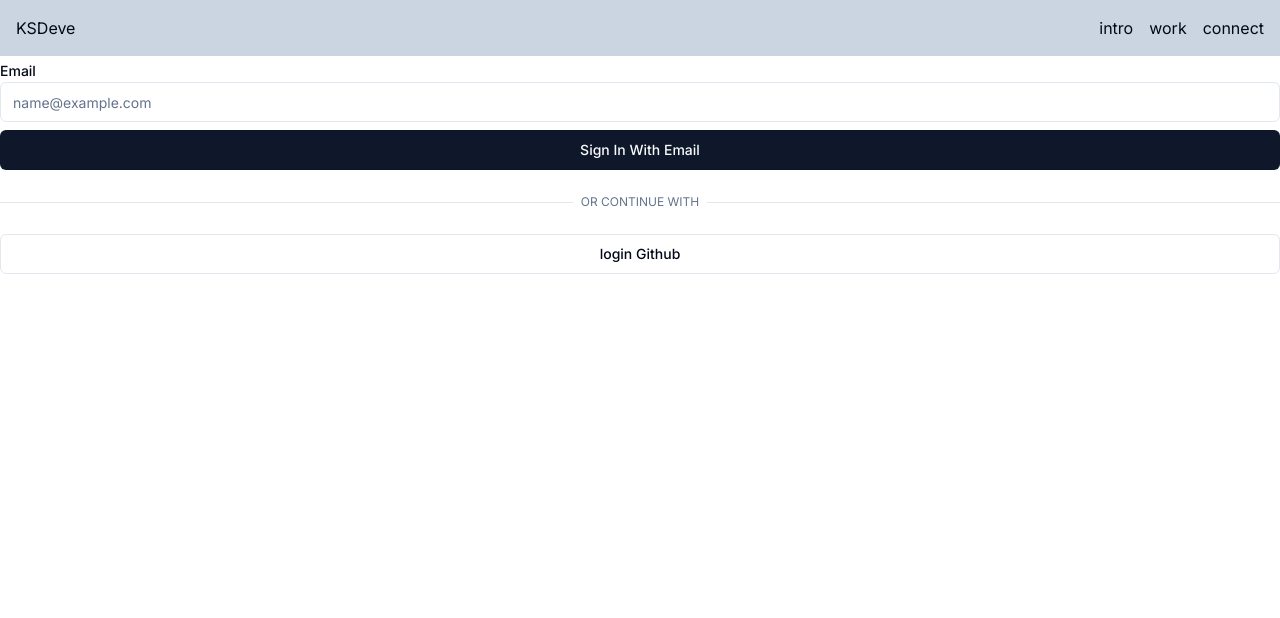
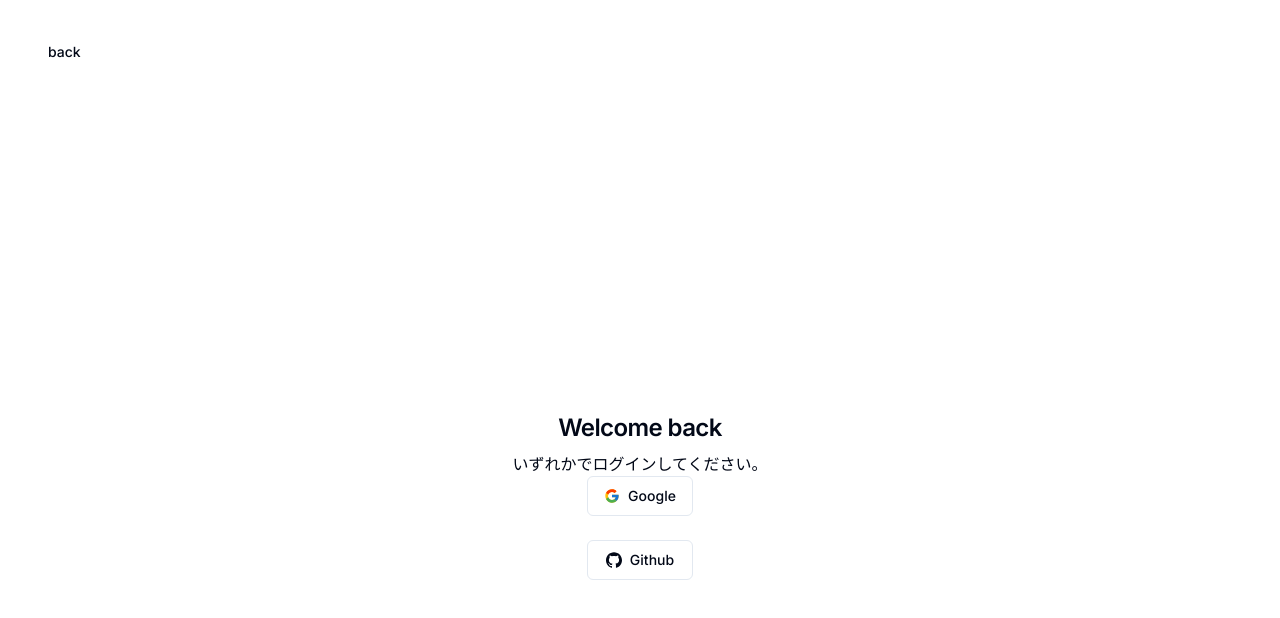
Before and after one commit to ksdeveloper0201/atDNC, a Next.js app: page /login in a window 1280 px wide. Shown: the top 618 px of the page. Built offline with nearby package versions, Linux system fonts and the light colour scheme.

Commit message:
file整理

```diff
--- a/app/(auth)/login/page.tsx
+++ b/app/(auth)/login/page.tsx
@@ -1,11 +1,29 @@
+import { buttonVariants } from "@/components/ui/button";
 import UserAuthForm from "@/components/user-auth-form";
+import { cn } from "@/lib/utils";
+import Link from "next/link";
 
 const LoginPage = () => {
     return (
-        <div>
+        <div className="mt-8 container flex h-screen w-screen flex-col items-center justify-center">
+            <Link
+                href="/"
+                className={cn(
+                    buttonVariants({ variant: "ghost" }),
+                    "absolute left-4 top-4 md:left-8 md:top-8"
+                )}
+            >
+                back
+            </Link>
+            <div className="flex flex-col space-y-2 text-center">
+                <h1 className="text-2xl font-semibold tracking-tight">
+                    Welcome back
+                </h1>
+                <p>いずれかでログインしてください。</p>
+            </div>
             <UserAuthForm />
         </div>
     );
-}
+};
 
 export default LoginPage;
--- a/app/atDNC/layout.tsx
+++ b/app/atDNC/layout.tsx
@@ -18,7 +18,7 @@ const AtDNCLayout = ({ children }: { children: ReactNode }) => {
         <>
             <HeaderComponent title={atDNCConfig.title} mainNav={atDNCConfig.mainNav} sidebarNav={atDNCConfig.sidebarNav} />
             {/* Aboutページ専用のコンテンツを表示 */}
-            <main className='text-base'>
+            <main className='text-base mt-8'>
                 {children}
             </main>
 
--- a/app/atDNC/page.tsx
+++ b/app/atDNC/page.tsx
@@ -3,11 +3,6 @@ import SetTodoInfo from "@/components/atDNC/set-todo-info";
 
 
 const atDNCPage = () => {
-    // const todoData = localStorage.getItem('todoData')
-    // if (todoData) {
-    //     JSON.parse(todoData)
-    // }
-
     return (
         <div className="container mx-auto px-6 py-8">
             <div className="text-center">
--- a/app/layout.tsx
+++ b/app/layout.tsx
@@ -19,9 +19,9 @@ export default function RootLayout({
   children: React.ReactNode;
 }>) {
   return (
-    <html lang="en">
+    <html lang="Ja">
       <body className={cn(inter.className, "pt-16")}>
-        <HeaderComponent title={introConfig.title} mainNav={introConfig.mainNav} sidebarNav={introConfig.sidebarNav} />
+        {/* <HeaderComponent title={introConfig.title} mainNav={introConfig.mainNav} sidebarNav={introConfig.sidebarNav} /> */}
         {children}
       </body>
     </html>
--- a/components/HeaderComponent.tsx
+++ b/components/HeaderComponent.tsx
@@ -7,6 +7,8 @@ import { cn } from "@/lib/utils";
 
 import * as React from "react"
 import { AtDNCConfig, IntroConfig } from "@/types";
+import { Button } from "./ui/button";
+import { useRouter } from "next/navigation";
 
 type HeaderComponentProps = {
     className?: string;
@@ -16,6 +18,7 @@ const HeaderComponent: React.FC<HeaderComponentProps> = ({ title, mainNav, sideb
     console.log('mainNav', mainNav)
 
     const [isOpen, setIsOpen] = useState<boolean>(false);
+    const [isLogon, setIsLogon] = useState<boolean>(false);
     const toggleMenuOpen = () => {
         setIsOpen(!isOpen);
     };
@@ -25,17 +28,20 @@ const HeaderComponent: React.FC<HeaderComponentProps> = ({ title, mainNav, sideb
         setIsOpen(false);
     };
 
+    const router = useRouter()
+
     return (
         <header className={cn("fixed top-0 left-0 w-full z-50", className)}>
             <div className="flex justify-between bg-slate-300 text-xxl p-4">
                 <Link role="logo" href='/'>{title}</Link>
+                {isLogon ? (
                     <div role="navigation">
                         <nav>
                             <ul className="gap-4 md:flex hidden">
                                 {mainNav.map((data, index) => {
                                     return (
                                         <li key={index}>
-                                        <Link href={data.href} onClick={closeMenu}>
+                                            <Link href={data.href} onClick={closeMenu} className={data.disabled && 'cursor-not-allowed'}>
                                                 {data.title}
                                             </Link>
                                         </li>
@@ -53,7 +59,7 @@ const HeaderComponent: React.FC<HeaderComponentProps> = ({ title, mainNav, sideb
                                 {mainNav.map((data, index) => {
                                     return (
                                         <li key={index} className="my-5">
-                                        <Link href={data.href!} onClick={closeMenu}>
+                                            <Link href={data.href!} onClick={closeMenu} >
                                                 {data.title}
                                             </Link>
                                         </li>
@@ -70,6 +76,10 @@ const HeaderComponent: React.FC<HeaderComponentProps> = ({ title, mainNav, sideb
                             />
                         </div>
                     </div>
+                ) : (
+                    <Button onClick={() => router.push('/login')}>logon</Button>
+                )
+                }
             </div>
         </header>
     );
--- /dev/null
+++ b/components/icon.tsx
@@ -0,0 +1,132 @@
+export const Icons = {
+    spinner: ({ ...props }) => {
+        return (
+            <svg
+                xmlns="http://www.w3.org/2000/svg"
+                width="200"
+                height="200"
+                viewBox="0 0 24 24"
+                {...props}
+            >
+                <circle
+                    cx="12"
+                    cy="3.5"
+                    r="1.5"
+                    fill="currentColor"
+                    opacity="0"
+                >
+                    <animateTransform
+                        attributeName="transform"
+                        calcMode="discrete"
+                        dur="2.4s"
+                        repeatCount="indefinite"
+                        type="rotate"
+                        values="0 12 12;90 12 12;180 12 12;270 12 12"
+                    />
+                    <animate
+                        attributeName="opacity"
+                        dur="0.6s"
+                        keyTimes="0;0.5;1"
+                        repeatCount="indefinite"
+                        values="1;1;0"
+                    />
+                </circle>
+                <circle
+                    cx="12"
+                    cy="3.5"
+                    r="1.5"
+                    fill="currentColor"
+                    opacity="0"
+                >
+                    <animateTransform
+                        attributeName="transform"
+                        begin="0.2s"
+                        calcMode="discrete"
+                        dur="2.4s"
+                        repeatCount="indefinite"
+                        type="rotate"
+                        values="30 12 12;120 12 12;210 12 12;300 12 12"
+                    />
+                    <animate
+                        attributeName="opacity"
+                        begin="0.2s"
+                        dur="0.6s"
+                        keyTimes="0;0.5;1"
+                        repeatCount="indefinite"
+                        values="1;1;0"
+                    />
+                </circle>
+                <circle
+                    cx="12"
+                    cy="3.5"
+                    r="1.5"
+                    fill="currentColor"
+                    opacity="0"
+                >
+                    <animateTransform
+                        attributeName="transform"
+                        begin="0.4s"
+                        calcMode="discrete"
+                        dur="2.4s"
+                        repeatCount="indefinite"
+                        type="rotate"
+                        values="60 12 12;150 12 12;240 12 12;330 12 12"
+                    />
+                    <animate
+                        attributeName="opacity"
+                        begin="0.4s"
+                        dur="0.6s"
+                        keyTimes="0;0.5;1"
+                        repeatCount="indefinite"
+                        values="1;1;0"
+                    />
+                </circle>
+            </svg>
+        );
+    },
+    github: ({ ...props }) => {
+        return (
+            <svg
+                xmlns="http://www.w3.org/2000/svg"
+                width="200"
+                height="200"
+                viewBox="0 0 24 24"
+                {...props}
+            >
+                {" "}
+                <path
+                    fill="currentColor"
+                    d="M12 .297c-6.63 0-12 5.373-12 12c0 5.303 3.438 9.8 8.205 11.385c.6.113.82-.258.82-.577c0-.285-.01-1.04-.015-2.04c-3.338.724-4.042-1.61-4.042-1.61C4.422 18.07 3.633 17.7 3.633 17.7c-1.087-.744.084-.729.084-.729c1.205.084 1.838 1.236 1.838 1.236c1.07 1.835 2.809 1.305 3.495.998c.108-.776.417-1.305.76-1.605c-2.665-.3-5.466-1.332-5.466-5.93c0-1.31.465-2.38 1.235-3.22c-.135-.303-.54-1.523.105-3.176c0 0 1.005-.322 3.3 1.23c.96-.267 1.98-.399 3-.405c1.02.006 2.04.138 3 .405c2.28-1.552 3.285-1.23 3.285-1.23c.645 1.653.24 2.873.12 3.176c.765.84 1.23 1.91 1.23 3.22c0 4.61-2.805 5.625-5.475 5.92c.42.36.81 1.096.81 2.22c0 1.606-.015 2.896-.015 3.286c0 .315.21.69.825.57C20.565 22.092 24 17.592 24 12.297c0-6.627-5.373-12-12-12"
+                />
+            </svg>
+        );
+    },
+    google: ({ ...props }) => {
+        return (
+            <svg
+                xmlns="http://www.w3.org/2000/svg"
+                width="200"
+                height="200"
+                viewBox="0 0 48 48"
+                {...props}
+            >
+                <path
+                    fill="#FFC107"
+                    d="M43.611 20.083H42V20H24v8h11.303c-1.649 4.657-6.08 8-11.303 8c-6.627 0-12-5.373-12-12s5.373-12 12-12c3.059 0 5.842 1.154 7.961 3.039l5.657-5.657C34.046 6.053 29.268 4 24 4C12.955 4 4 12.955 4 24s8.955 20 20 20s20-8.955 20-20c0-1.341-.138-2.65-.389-3.917z"
+                />
+                <path
+                    fill="#FF3D00"
+                    d="m6.306 14.691l6.571 4.819C14.655 15.108 18.961 12 24 12c3.059 0 5.842 1.154 7.961 3.039l5.657-5.657C34.046 6.053 29.268 4 24 4C16.318 4 9.656 8.337 6.306 14.691z"
+                />
+                <path
+                    fill="#4CAF50"
+                    d="M24 44c5.166 0 9.86-1.977 13.409-5.192l-6.19-5.238A11.91 11.91 0 0 1 24 36c-5.202 0-9.619-3.317-11.283-7.946l-6.522 5.025C9.505 39.556 16.227 44 24 44z"
+                />
+                <path
+                    fill="#1976D2"
+                    d="M43.611 20.083H42V20H24v8h11.303a12.04 12.04 0 0 1-4.087 5.571l.003-.002l6.19 5.238C36.971 39.205 44 34 44 24c0-1.341-.138-2.65-.389-3.917z"
+                />
+            </svg>
+        );
+    },
+};
--- a/components/user-auth-form.tsx
+++ b/components/user-auth-form.tsx
@@ -1,65 +1,57 @@
-'use client'
+"use client";
 
 import { cn } from "@/lib/utils";
 import { buttonVariants } from "./ui/button";
-import { Input } from "./ui/input";
-import { Label } from "./ui/label";
 import { useState } from "react";
-import { signIn } from "next-auth/react"
+import { signIn } from "next-auth/react";
+import { Icons } from "./icon";
 
-interface UserAuthFormProps extends React.HTMLAttributes<HTMLDivElement> { }
+interface UserAuthFormProps extends React.HTMLAttributes<HTMLDivElement> {}
 
-export default function UserAuthForm({ className, ...props }: UserAuthFormProps) {
-
-    const [isLoading, setIsLoading] = useState(false)
-    const [isGithubLoading, setIsGithubLoading] = useState(false)
+export default function UserAuthForm({
+    className,
+    ...props
+}: UserAuthFormProps) {
+    const [isLoading, setIsLoading] = useState(false);
+    const [isGithubLoading, setIsGithubLoading] = useState(false);
+    const [isGoogleLoading, setIsGoogleLoading] = useState(false);
 
     const onSubmit = () => {
-        console.log('clicked')
-    }
+        console.log("clicked");
+    };
     return (
         <div className={cn("grid gap-6", className)} {...props}>
-            <form onSubmit={onSubmit}>
-
-                <div className="grid gap-2">
-                    <div className="grid gap-1">
-                        <Label>
-                            Email
-                        </Label>
-                        <Input
-                            id="email"
-                            placeholder="name@example.com"
-                            type="email"
-                            autoComplete="email"
-                            autoCorrect="off"
-                        />
-                    </div>
-                    <button className={cn(buttonVariants())} disabled={isLoading}>
-                        {isLoading && <span>Loading...</span>}
-                        Sign In With Email
-                    </button>
-                </div>
-            </form>
-            <div className='relative'>
-                <div className="absolute inset-0 flex items-center">
-                    <span className="w-full border-t" />
-                </div>
-                <div className="relative flex justify-center text-xs uppercase">
-                    <span className="bg-background px-2 text-muted-foreground"> Or continue with </span>
-                </div>
-
-            </div>
             <button
                 type="button"
                 className={cn(buttonVariants({ variant: "outline" }))}
                 onClick={() => {
-                    setIsGithubLoading(true)
-                    signIn("github")
+                    setIsGoogleLoading(true);
+                    signIn("google");
                 }}
             >
-                login Github
+                {" "}
+                {isLoading ? (
+                    <Icons.spinner className="mr-2 h-4 w-4" />
+                ) : (
+                    <Icons.google className="mr-2 h-4 w-4" />
+                )}
+                Google
             </button>
-
-        </div >
+            <button
+                type="button"
+                className={cn(buttonVariants({ variant: "outline" }))}
+                onClick={() => {
+                    setIsGithubLoading(true);
+                    signIn("github");
+                }}
+            >
+                {isLoading ? (
+                    <Icons.spinner className="mr-2 h-4 w-4" />
+                ) : (
+                    <Icons.github className="mr-2 h-4 w-4" />
+                )}
+                Github
+            </button>
+        </div>
     );
 }
--- a/config/atDNC.ts
+++ b/config/atDNC.ts
@@ -10,6 +10,7 @@ export const atDNCConfig: AtDNCConfig = {
         {
             title: "このサイトについて",
             href: "/atDNC/about",
+            disabled: true,
         },
         {
             title: "お問い合わせ",
```
Also changed, not shown: app/intro/layout.tsx (added, +15 -0 lines), app/page.tsx (deleted, +0 -11 lines), app/globals.css (indentation only), 2 other files (tests, documents, lock files or other folders). Lines whose indentation alone changed are shown as unchanged.
